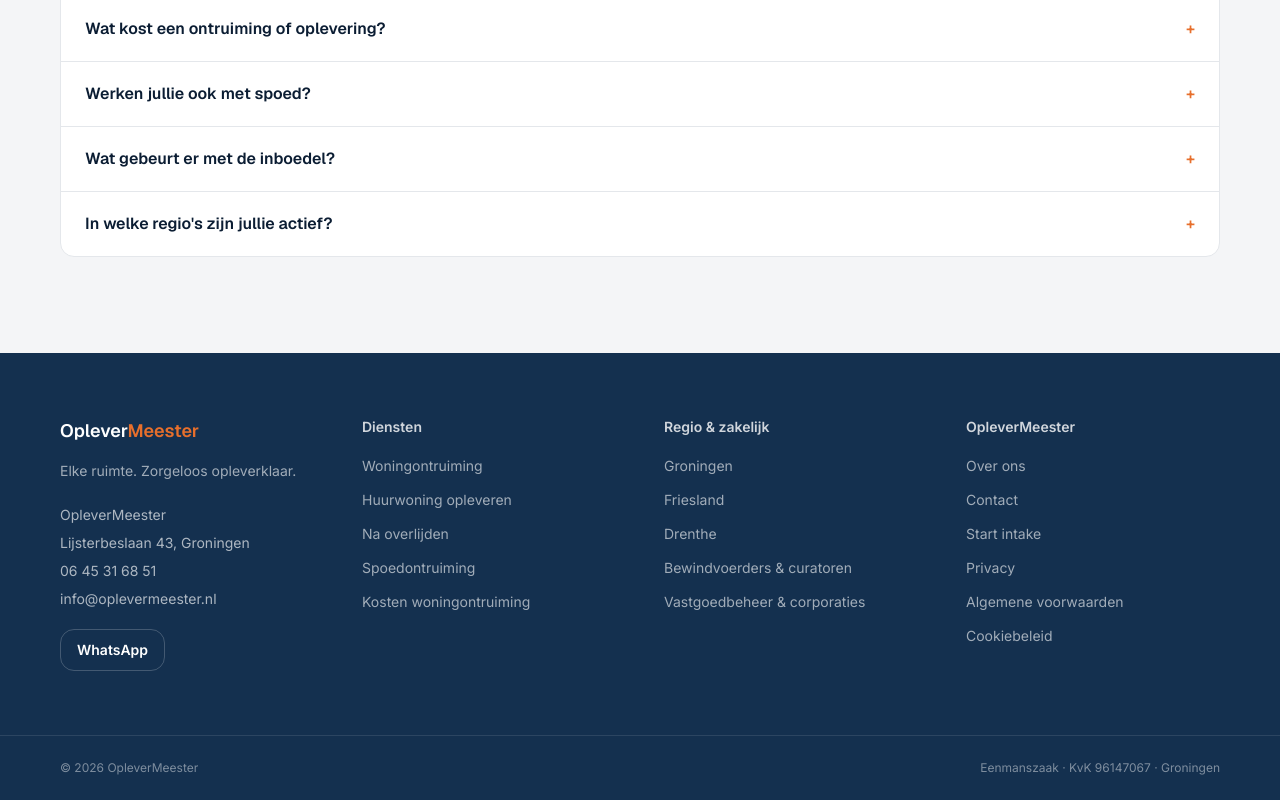
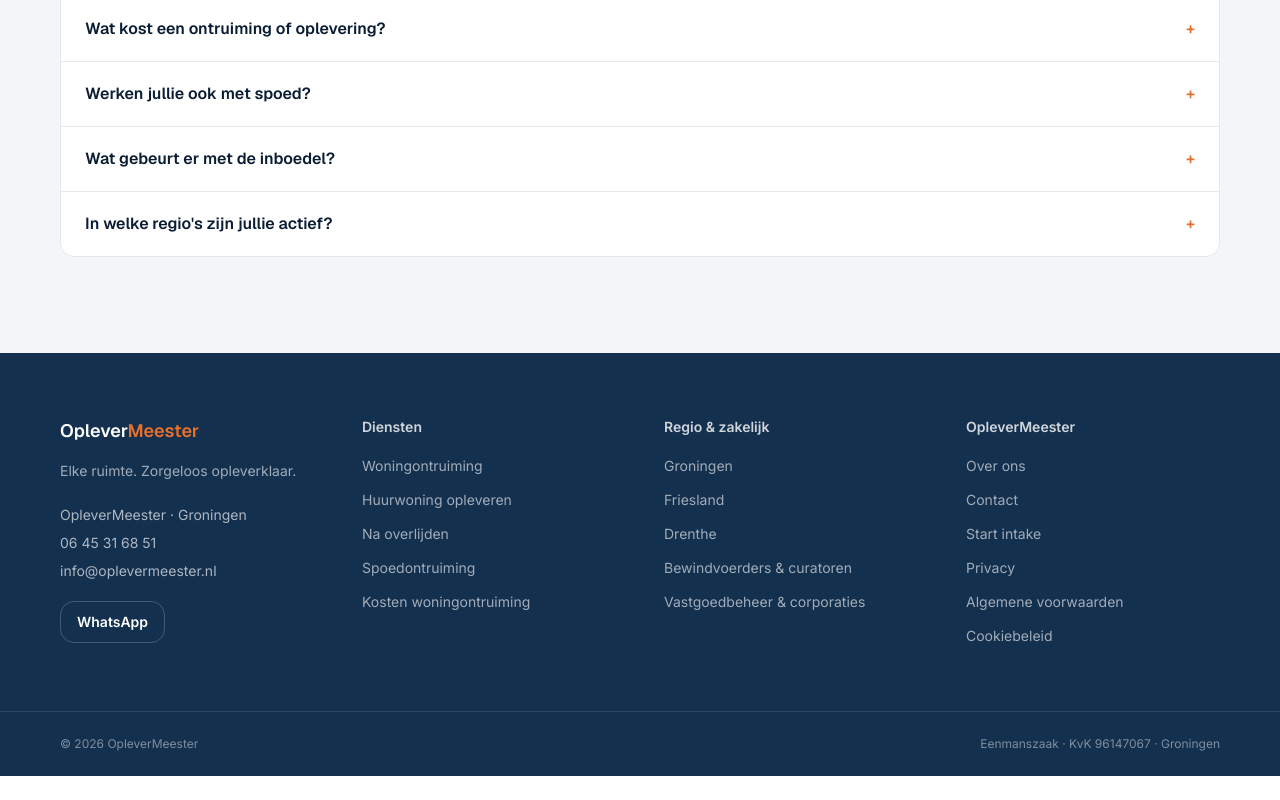
Before and after one commit to sandvlietbv/OpleverMeester, a Next.js app: page / in a window 1280 px wide. Shown: the part 6091-6891 px from the top of the page. After the commit the page ends 6867 px from the top, so only its background shows below. Built offline with nearby package versions, Linux system fonts and the light colour scheme.

Commit message:
Remove private street address from footer

```diff
--- a/components/Footer.tsx
+++ b/components/Footer.tsx
@@ -32,7 +32,7 @@ export default function Footer() {
         <span className="font-display text-lg font-semibold">Oplever<span className="text-orange">Meester</span></span>
         <p className="mt-4 text-sm text-white/60">Elke ruimte. Zorgeloos opleverklaar.</p>
         <div className="mt-5 text-sm leading-7 text-white/65">
-          <p>OpleverMeester</p><p>Lijsterbeslaan 43, Groningen</p>
+          <p>OpleverMeester · Groningen</p>
           <a href="tel:+31645316851" className="block hover:text-orange-light">06 45 31 68 51</a>
           <a href="mailto:info@oplevermeester.nl" className="block hover:text-orange-light">info@oplevermeester.nl</a>
         </div>
```
